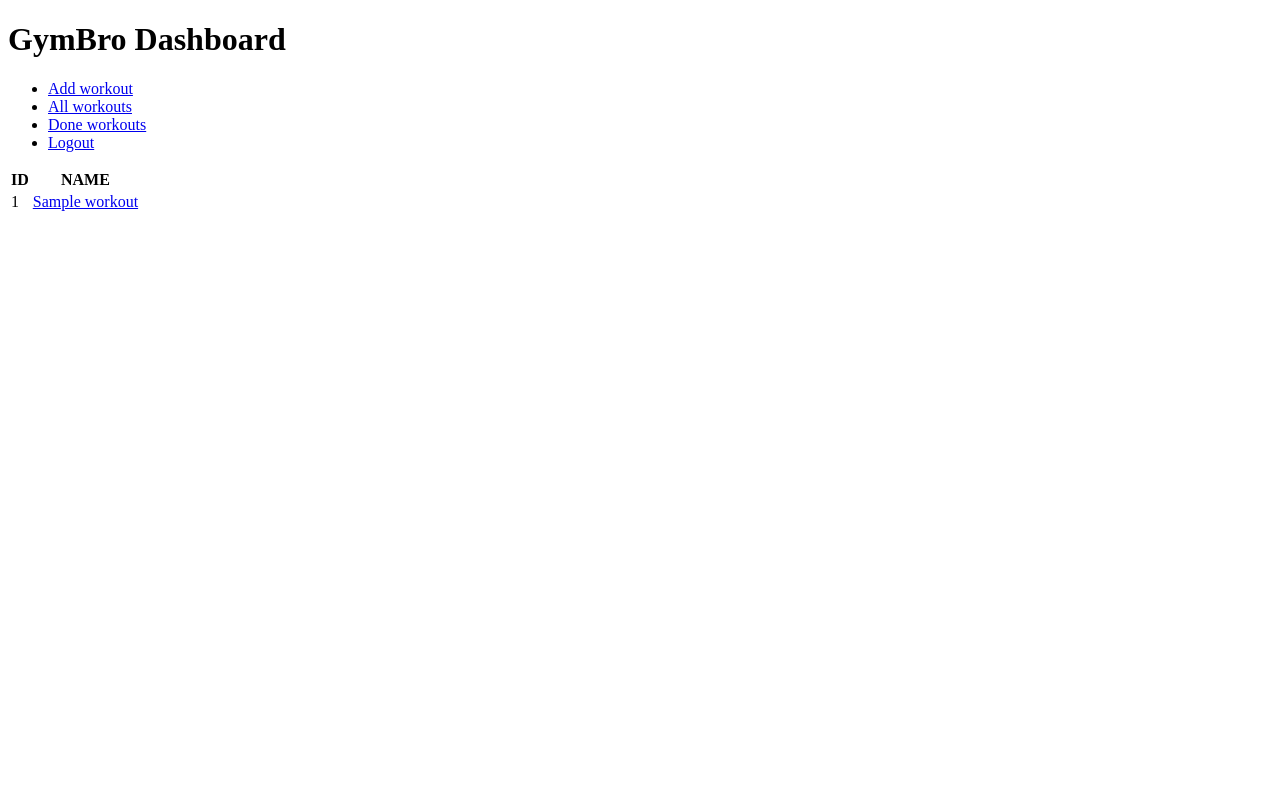
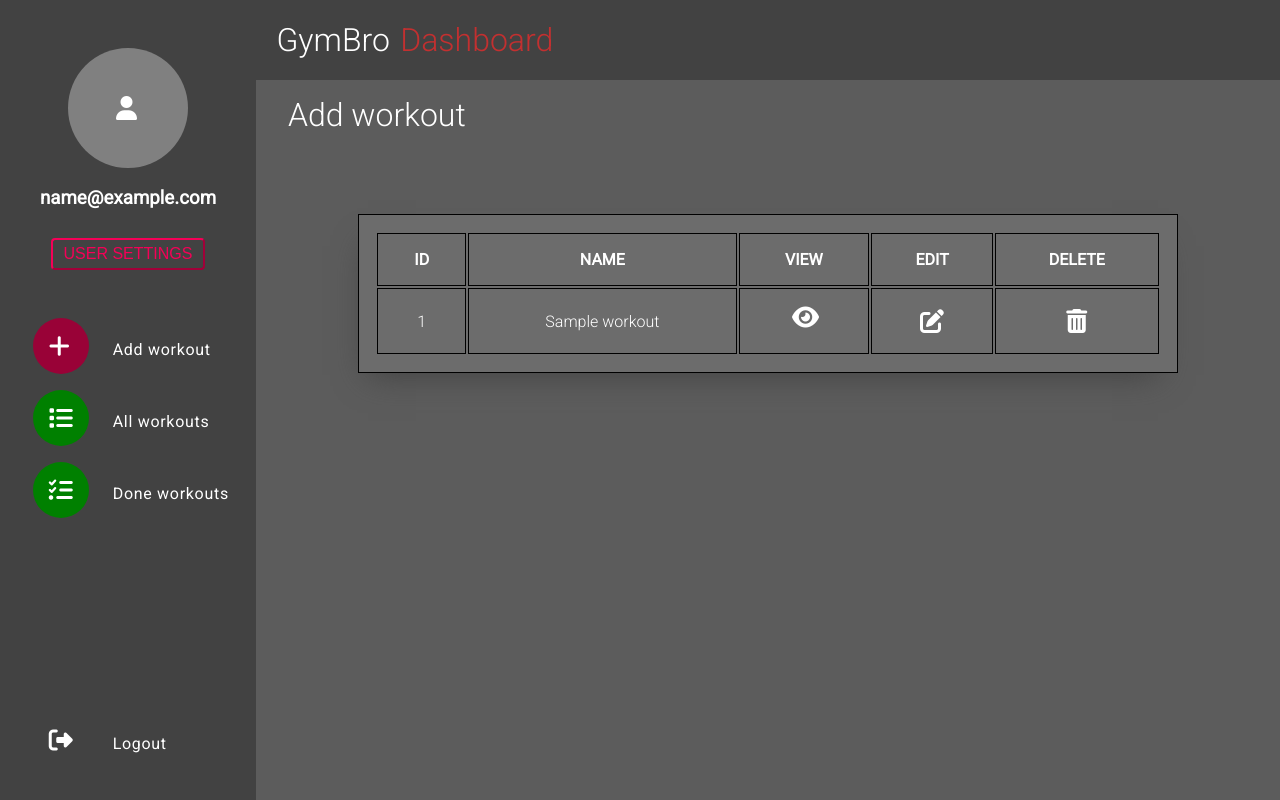
Before and after one commit to Szewo/pai-project, a PHP site: page /all-workouts in a window 1280 px wide. Run offline with PHP 8.4, Linux system fonts and the light colour scheme; the visitor is signed in with stand-in values (Sample User, id 1); tables that the repository leaves empty or names only in its code hold one stand-in row (values such as "Sample post"); some libraries are stand-ins or nearby versions.

Commit message:
Add all-workout view styles.

```diff
--- /dev/null
+++ b/public/css/all_workouts.css
@@ -0,0 +1,47 @@
+.content {
+    display: flex;
+    align-items: center;
+    flex-direction: column;
+    font-weight: 300;
+}
+
+table {
+    width: 80%;
+    margin-top: 5em;
+    box-shadow: -5px 17px 31px -15px #424242;
+}
+
+table, th, td {
+    border: 1px solid black;
+    padding: 1em;
+    background-color: #6C6C6C;
+}
+
+a {
+    text-decoration: none;
+    display: inline-block;
+    line-height: 2em;
+    color: white;
+}
+
+td {
+    text-align: center;
+}
+
+.all-workout-header {
+    margin: 1em;
+    font-weight: 300;
+    display: flex;
+    justify-self: flex-start;
+    align-self: flex-start;
+    margin-block-start: 0.5em;
+    margin-block-end: 0;
+}
+
+td i {
+    font-size: 1.5em;
+}
+
+td i:hover {
+    color: #F50057;
+}
--- a/public/views/all-workouts.php
+++ b/public/views/all-workouts.php
@@ -1,30 +1,61 @@
 <!DOCTYPE html>
 <html lang="en">
 <head>
+    <link rel="stylesheet" type="text/css" href="../css/dashboard.css">
+    <link rel="stylesheet" type="text/css" href="../css/all_workouts.css">
     <meta charset="utf-8">
     <meta name="viewport" content="width=device-width, initial-scale=1">
     <title>GymBro</title>
+    <?php include 'base.php' ?>
 
 </head>
 <body>
-<h1>GymBro Dashboard</h1>
+<div class="container">
+    <div class="navigation">
+        <i class="fa-solid fa-user user-avatar"></i>
+        <h3 class="user-mail"> <?php echo $_SESSION['email'] ?> </h3>
+        <button type="submit" class="sign-up-button">USER SETTINGS</button>
         <?php include 'dashboard_navigation.php' ?>
+    </div>
+
+    <div class="content-wrapper">
+        <div class="header">
+            <span class="nav-text-first">GymBro</span> <span class="nav-text-second">Dashboard</span>
+        </div>
+        <div class="content">
+            <h1 class="all-workout-header">Add workout</h1>
             <table>
                 <?php if (isset($workouts)): ?>
                     <tr>
                         <th>ID</th>
                         <th>NAME</th>
+                        <th>VIEW</th>
+                        <th>EDIT</th>
+                        <th>DELETE</th>
                     </tr>
                     <?php foreach ($workouts as $workout): ?>
                         <tr>
                             <td><?php echo $workout->getId() ?></td>
                             <td>
-                <a href=<?php echo "http://$_SERVER[HTTP_HOST]/all-workouts/view?id=" . $workout->getId()?>><?php echo $workout->getName() ?></a>
+                               <?php echo $workout->getName() ?>
+                            </td>
+                            <td>
+                                <a href=<?php echo "http://$_SERVER[HTTP_HOST]/all-workouts/view?id=" . $workout->getId()?>>
+                                    <i class="fa-solid fa-eye"></i>
+                                </a>
+                            </td>
+                            <td>
+                                <i class="fa-solid fa-pen-to-square"></i>
+                            </td>
+                            <td>
+                                <i class="fa-solid fa-trash-can"></i>
                             </td>
                         </tr>
                     <?php endforeach; ?>
                 <?php endif; ?>
             </table>
-
+        </div>
+    </div>
+</div>
 </body>
 </html>
--- a/src/Controllers/SecurityController.php
+++ b/src/Controllers/SecurityController.php
@@ -40,7 +40,7 @@ class SecurityController extends BaseController
         $_SESSION['user_role'] = $user->getUserRole();
 
         $url = "http://$_SERVER[HTTP_HOST]";
-        header("Location: {$url}/dashboard");
+        header("Location: {$url}/all-workouts");
     }
 
     /**
```
Also changed, not shown: public/views/view-workout.php (line endings or trailing spaces). Lines whose indentation alone changed are shown as unchanged.
